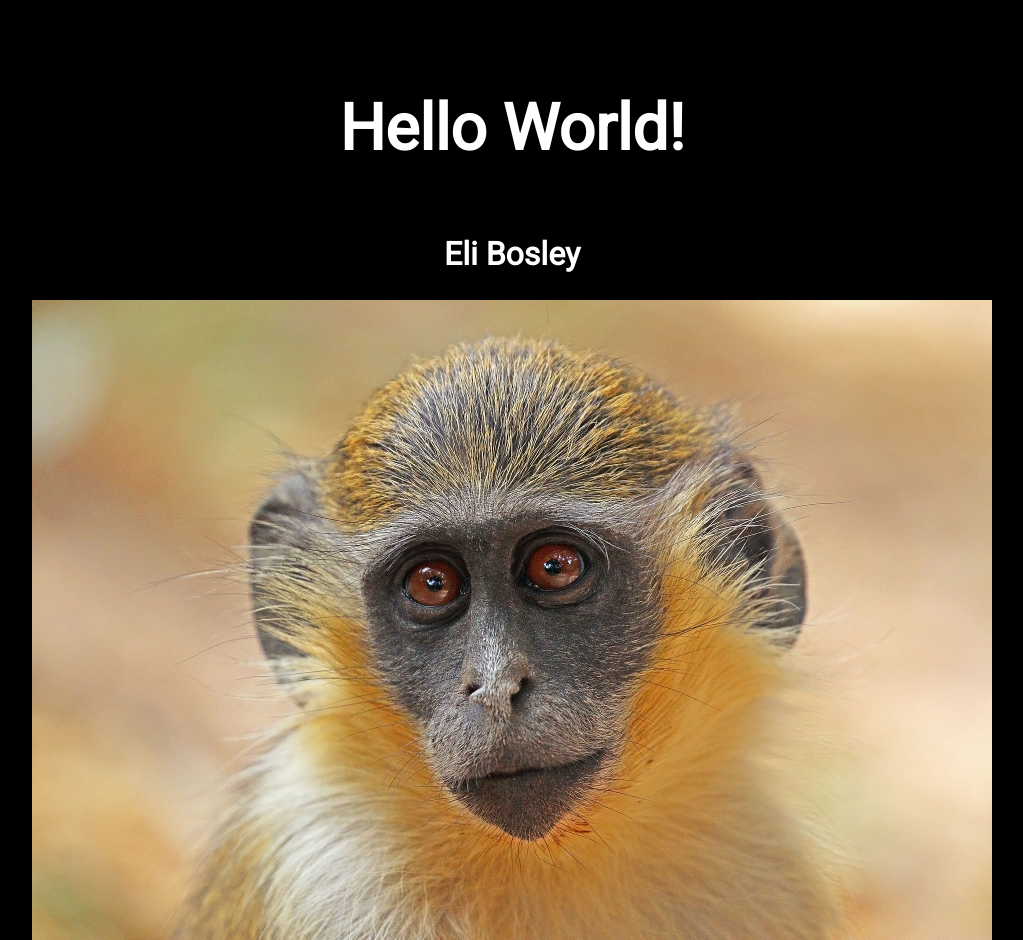
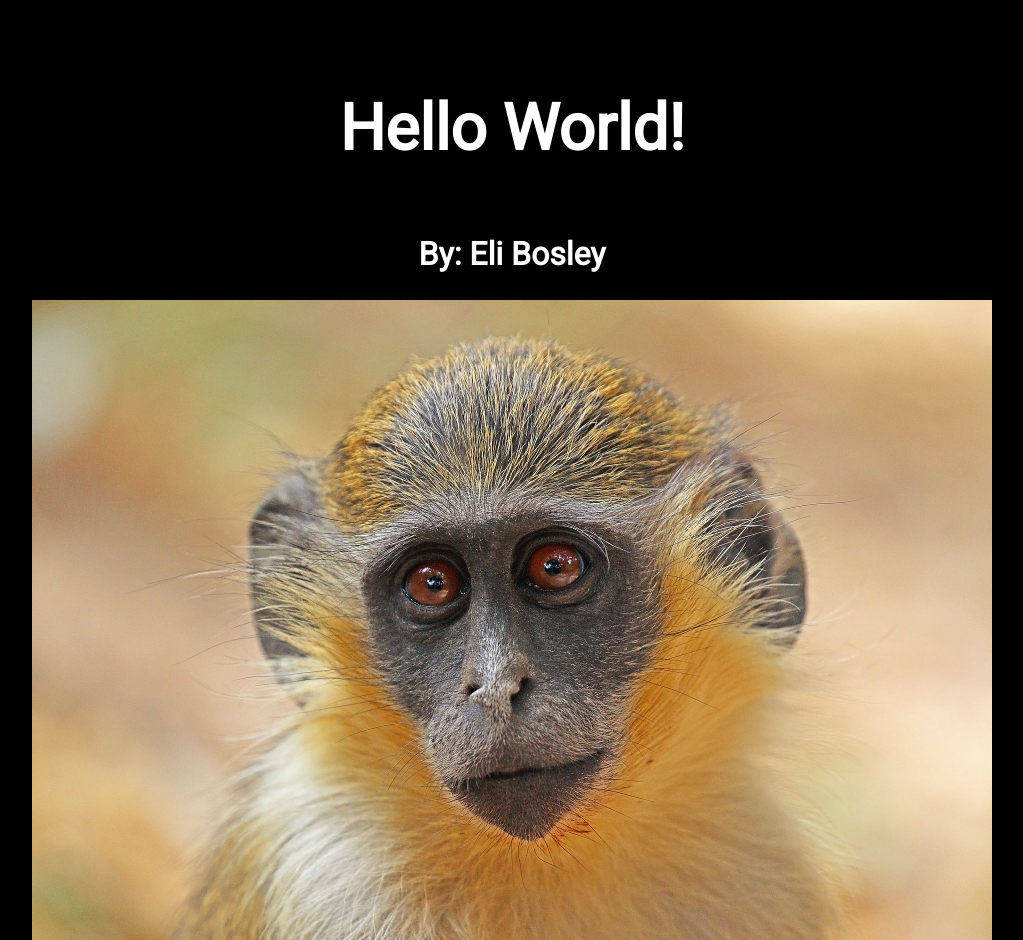
Before and after one commit to elibosley/AccessibilitySite, a plain HTML site: page index.html in a window 1280 px wide. Shown: the top 940 px of the page, without its empty margins (128-1151 px from the left). Drawn offline with Linux system fonts and the light colour scheme.

Commit message:
minor formatting change

```diff
--- a/index.html
+++ b/index.html
@@ -12,15 +12,14 @@
     <div class="container">
         <div class="content title">
             <h1>Hello World!</h1>
-
         </div>
         <div class="content name">
             <h2>
-                Eli Bosley
+                By: Eli Bosley
             </h2>
         </div>
         <div class="content image">
-            <img src="content/green_monkey.jpg" alt="Green monkey looking at the camera"/>
+            <img src="content/green_monkey.jpg" alt="Green monkey looking at the camera" />
         </div>
         <div class="content">
             <h3>Monkey Facts!</h3>
```
